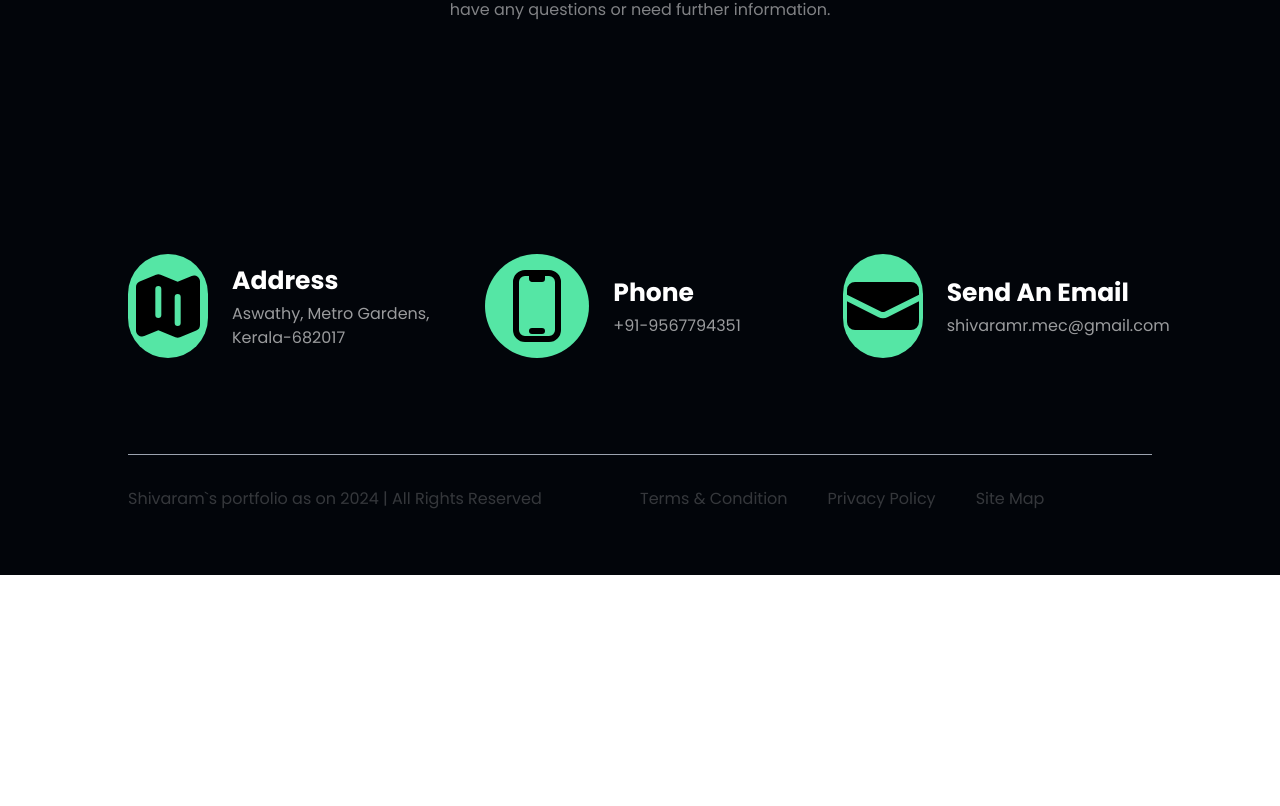
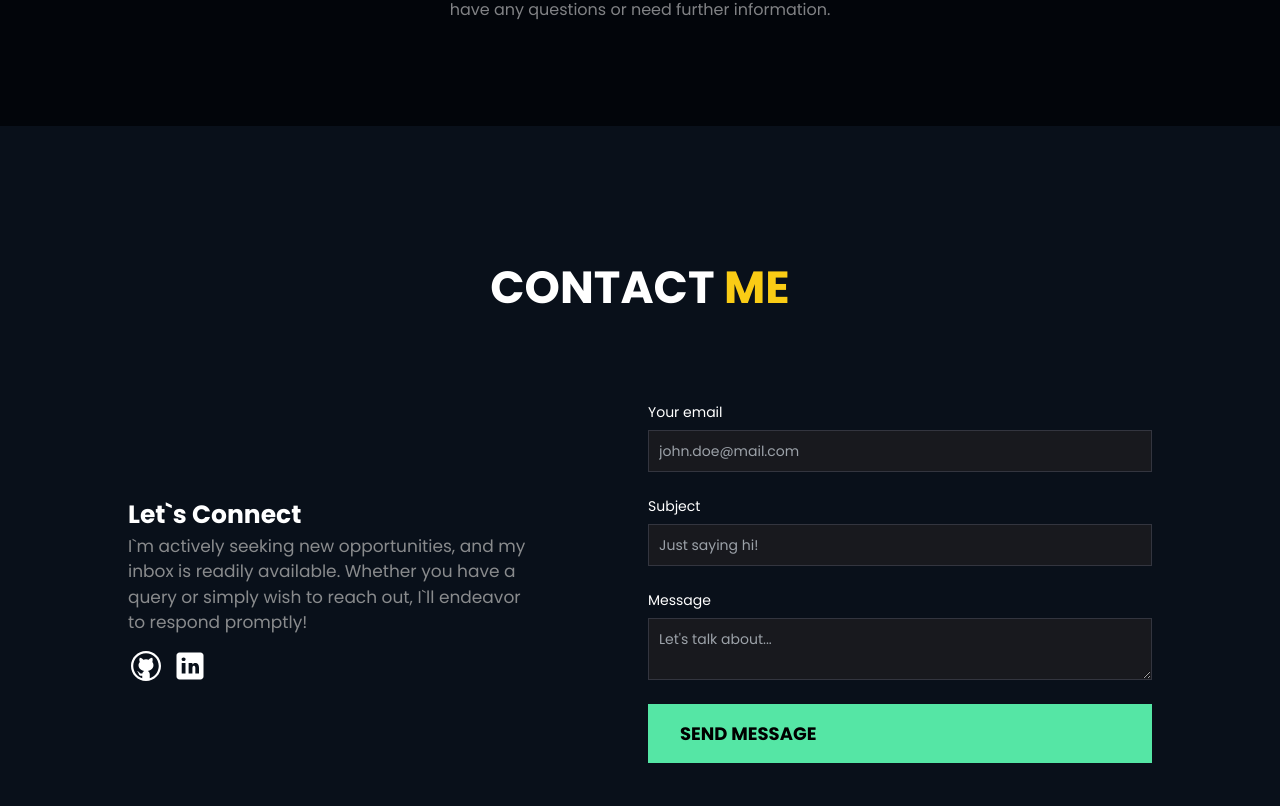
Before and after one commit to shivaramr/shiv-portfolio-24, a Next.js app: page / in a window 1280 px wide. Shown: the part 5734-6540 px from the top of the page. Before the commit the page ends 6309 px from the top, so only its background shows below. Built offline with nearby package versions, Linux system fonts and the light colour scheme.

Commit message:
Contact Us

```diff
--- /dev/null
+++ b/app/api/components/email-template.tsx
@@ -0,0 +1,18 @@
+import * as React from "react";
+
+interface EmailTemplateProps {
+  firstName: string;
+  email:string;
+  subject:string;
+  message:string;
+}
+
+export const EmailTemplate: React.FC<Readonly<EmailTemplateProps>> = ({ firstName,email,subject,message }) => (
+    <div>
+      <h1>Welcome, {firstName}!</h1>
+      <h1>{subject}</h1>
+      <p>New message submitted!</p>
+      <p>Thank you for contacting us!</p>
+      <p>{message}-{`From-${email}`}</p>
+    </div>
+);
--- /dev/null
+++ b/app/api/send/route.ts
@@ -0,0 +1,25 @@
+import { EmailTemplate } from "../components/email-template";
+import { Resend } from "resend";
+
+const resend = new Resend(process.env.RESEND_API_KEY);
+const fromEmail = process.env.FROM_EMAIL || "";
+
+export async function POST(req: any, res: any) {
+  const { body } = await req.json();
+  const { email, subject, message } = body;
+
+  try {
+    const data = await resend.emails.send({
+      //   from: "Acme <onboarding@resend.dev>",
+      from: "onboarding@resend.dev",
+      to: ["shivaramr.mec@gmail.com"],
+      subject: "Hello world",
+      text: "Hello Testing body of email",
+      react: EmailTemplate({ firstName: "John", email, subject, message }),
+    });
+
+    return Response.json(data);
+  } catch (error) {
+    return Response.json({ error });
+  }
+}
--- /dev/null
+++ b/app/components/ContactUs/index.tsx
@@ -0,0 +1,111 @@
+"use client";
+
+import React from "react";
+import Link from "next/link";
+import Image from "next/image";
+
+const ContactUs = () => {
+  const handleSubmit = async (e: any) => {
+    e.preventDefault();
+    const data = {
+      email: e.target.email.value,
+      subject: e.target.subject.value,
+      message: e.target.message.value,
+    };
+    const JSONdata = JSON.stringify(data);
+    const endpoint = "api/send";
+
+    const options = {
+      method: "POST",
+      headers: {
+        "Content-Type": "application/json",
+      },
+      body: JSONdata,
+    };
+
+    const response = await fetch(endpoint, options);
+    const resData = await response.json();
+    console.log(resData);
+
+    if (response.status === 200) {
+      console.log("Message sent.");
+    }
+    // Use sonner to show snackbar success of above API
+  };
+
+  return (
+    <div className="pt-[4rem] md:pt-[8rem] pb-[5rem] bg-[#09101a]">
+      <h1 className="heading">
+        Contact <span className="text-yellow-400">Me</span>
+      </h1>
+      <section className="grid md:grid-cols-2 py-20 gap-4 w-[80%] mx-auto items-center">
+        <div>
+          <h5 className="text-[25px] text-white mt-[1rem] font-bold">Let`s Connect</h5>
+          <p className="text-[#aaaaaa] font-normal w-[80%] text-[17px] opacity-80 mb-3">
+            I`m actively seeking new opportunities, and my inbox is readily available. Whether you
+            have a query or simply wish to reach out, I`ll endeavor to respond promptly!
+          </p>
+          <div className="socials flex flex-row gap-2">
+            <Link href="github.com">
+              <Image src="/images/github-icon.svg" alt="github" width={36} height={36} />
+            </Link>
+            <Link href="linkedin.com">
+              <Image src="/images/linkedin-icon.svg" alt="linkedin" width={36} height={36} />
+            </Link>
+          </div>
+        </div>
+        <div>
+          <form className="flex flex-col" onSubmit={handleSubmit}>
+            <div className="mb-6">
+              <label htmlFor="email" className="text-white block text-sm mb-2 font-medium">
+                Your email
+              </label>
+              <input
+                name="email"
+                type="email"
+                id="email"
+                required
+                className="bg-[#18191e] border border-[#33353f] placeholder-[#9ca2a9] text-gray-100 text-sm block w-full p-2.5"
+                placeholder="john.doe@mail.com"
+              />
+            </div>
+            <div className="mb-6">
+              <label htmlFor="subject" className="text-white block text-sm mb-2 font-medium">
+                Subject
+              </label>
+              <input
+                name="subject"
+                type="text"
+                id="subject"
+                required
+                className="bg-[#18191e] border border-[#33353f] placeholder-[#9ca2a9] text-gray-100 text-sm block w-full p-2.5"
+                placeholder="Just saying hi!"
+              />
+            </div>
+
+            <div className="mb-6">
+              <label htmlFor="message" className="text-white block text-sm mb-2 font-medium">
+                Message
+              </label>
+              <textarea
+                id="message"
+                name="message"
+                required
+                className="bg-[#18191e] border border-[#33353f] placeholder-[#9ca2a9] text-gray-100 text-sm block w-full p-2.5"
+                placeholder="Let's talk about..."
+              />
+            </div>
+            <button
+              type="submit"
+              className="px-[2rem] hover:bg-yellow-400 transition-all duration-200 py-[1rem] text-[18px] font-bold uppercase bg-[#55e6a5] text-black flex items-center space-x-2"
+            >
+              Send Message
+            </button>
+          </form>
+        </div>
+      </section>
+    </div>
+  );
+};
+
+export default ContactUs;
--- a/app/page.tsx
+++ b/app/page.tsx
@@ -10,6 +10,7 @@ import Footer from "./components/Footer";
 import EducationAndSkill from "./components/EducationAndSkill";
 import RevsAndRecmnds from "./components/RevsAndRecmnds";
 import MobileNav from "./components/Navbar/MobileNav";
+import ContactUs from "./components/ContactUs";
 import AOS from "aos";
 import "aos/dist/aos.css";
 
@@ -56,8 +57,9 @@ export default function Home() {
         <EducationAndSkill />
         <Projects />
         <RevsAndRecmnds />
-        <Footer />
       </div>
+      <ContactUs />
+      <Footer />
     </div>
   );
 }
```
Also changed, not shown: public/images/github-icon.svg (added), public/images/linkedin-icon.svg (added).
